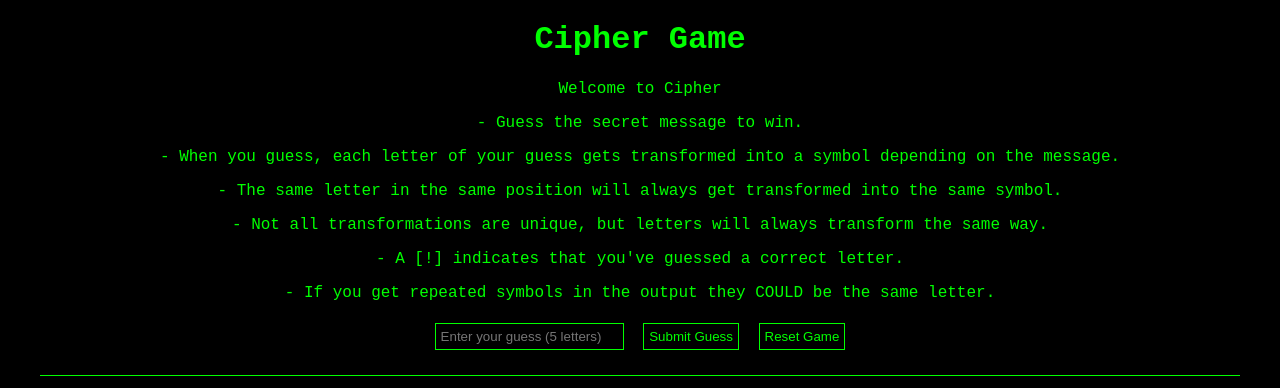
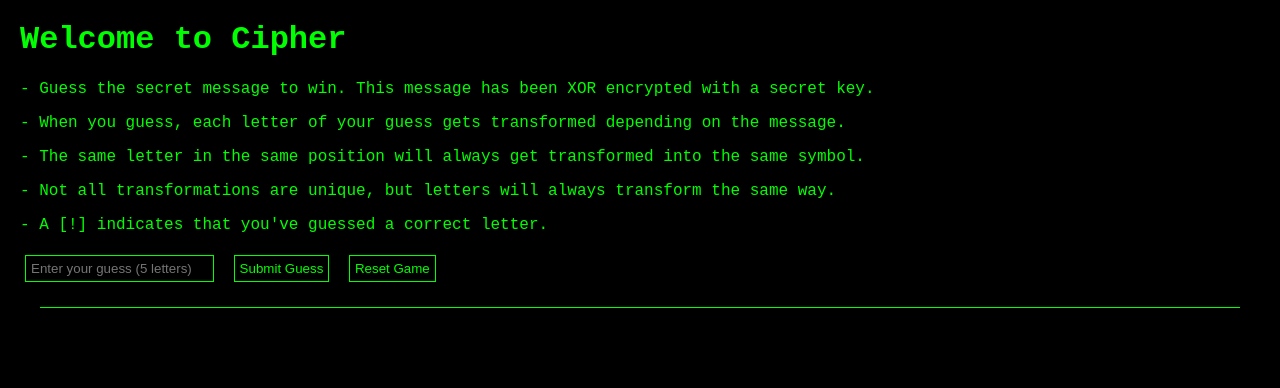
Before and after one commit to JP-del-droid/Cipher, a plain HTML site: page index.html in a window 1280 px wide. Drawn offline with Linux system fonts and the light colour scheme.

Commit message:
Add files via upload

```diff
--- a/index.html
+++ b/index.html
@@ -9,7 +9,7 @@
             font-family: 'Courier New', Courier, monospace;
             background-color: black;
             color: #00FF00; /* Matrix green text */
-            text-align: center;
+            text-align: ;
             margin: 20px;
         }
         #output, #xor-output {
@@ -54,14 +54,12 @@
     </style>
 </head>
 <body>
-    <h1>Cipher Game</h1>
-    <p>Welcome to Cipher</p>
-    <p>- Guess the secret message to win.</p>
-    <p>- When you guess, each letter of your guess gets transformed into a symbol depending on the message.</p>
+    <h1>Welcome to Cipher</h1>
+    <p>- Guess the secret message to win. This message has been XOR encrypted with a secret key.</p>
+    <p>- When you guess, each letter of your guess gets transformed depending on the message.</p>
     <p>- The same letter in the same position will always get transformed into the same symbol.</p>
     <p>- Not all transformations are unique, but letters will always transform the same way.</p>
     <p>- A [!] indicates that you've guessed a correct letter.</p>
-    <p>- If you get repeated symbols in the output they COULD be the same letter.</p>
     <input type="text" id="guess" placeholder="Enter your guess (5 letters)">
     <button onclick="checkGuess()">Submit Guess</button>
     <button onclick="resetGame()">Reset Game</button>
```
